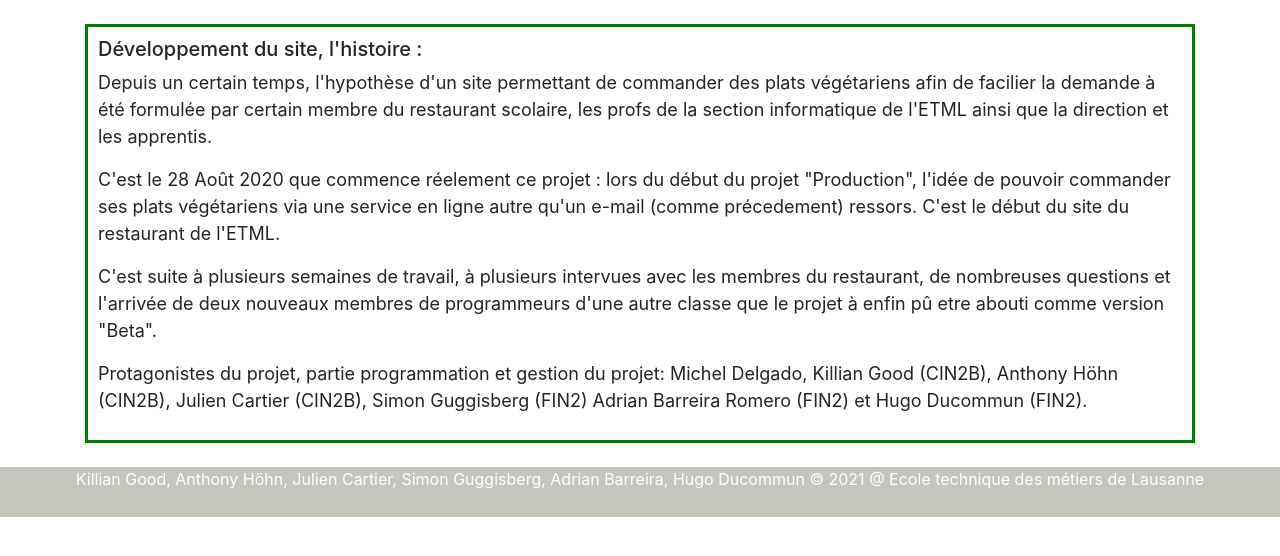
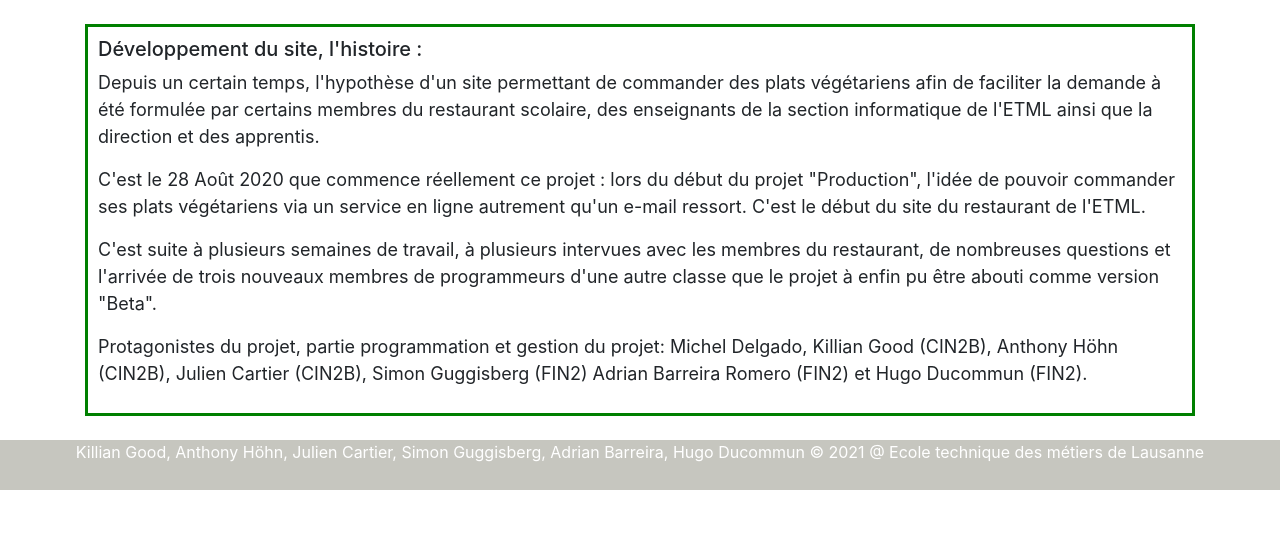
Before and after one commit to GuggisbergSimon/P_PROD, a PHP site: template view/page/Apropos.php in a window 1280 px wide. Shown: the top 556 px of the page. Run offline with PHP 8.4, Linux system fonts and the light colour scheme; the template is opened without the code that fills it, so the values that code supplies are empty; some libraries are stand-ins or nearby versions.

Commit message:
updated readme and fixed orthograph in apropos

```diff
--- a/view/page/Apropos.php
+++ b/view/page/Apropos.php
@@ -1,9 +1,9 @@
 <div class="container container-sm-fluid">
     <div class="textAccueil my-4">
         <h5>Développement du site, l'histoire :</h5>
-        <p>Depuis un certain temps, l'hypothèse d'un site permettant de commander des plats végétariens afin de facilier la demande à été formulée par certain membre du restaurant scolaire, les profs de la section informatique de l'ETML ainsi que la direction et les apprentis. </p>
-        <p>C'est le 28 Août 2020 que commence réelement ce projet : lors du début du projet "Production", l'idée de pouvoir commander ses plats végétariens via une service en ligne autre qu'un e-mail (comme précedement) ressors. C'est le début du site du restaurant de l'ETML.</p>
-        <p>C'est suite à plusieurs semaines de travail, à plusieurs intervues avec les membres du restaurant, de nombreuses questions et l'arrivée de deux nouveaux membres de programmeurs d'une autre classe que le projet à enfin pû etre abouti comme version "Beta".</p>
+        <p>Depuis un certain temps, l'hypothèse d'un site permettant de commander des plats végétariens afin de faciliter la demande à été formulée par certains membres du restaurant scolaire, des enseignants de la section informatique de l'ETML ainsi que la direction et des apprentis. </p>
+        <p>C'est le 28 Août 2020 que commence réellement ce projet : lors du début du projet "Production", l'idée de pouvoir commander ses plats végétariens via un service en ligne autrement qu'un e-mail ressort. C'est le début du site du restaurant de l'ETML.</p>
+        <p>C'est suite à plusieurs semaines de travail, à plusieurs intervues avec les membres du restaurant, de nombreuses questions et l'arrivée de trois nouveaux membres de programmeurs d'une autre classe que le projet à enfin pu être abouti comme version "Beta".</p>
         <p>Protagonistes du projet, partie programmation et gestion du projet: Michel Delgado, Killian Good (CIN2B), Anthony Höhn (CIN2B), Julien Cartier (CIN2B), Simon Guggisberg (FIN2) Adrian Barreira Romero (FIN2) et Hugo Ducommun (FIN2).
     </div>
 </div>
```
Also changed, not shown: README.md.
